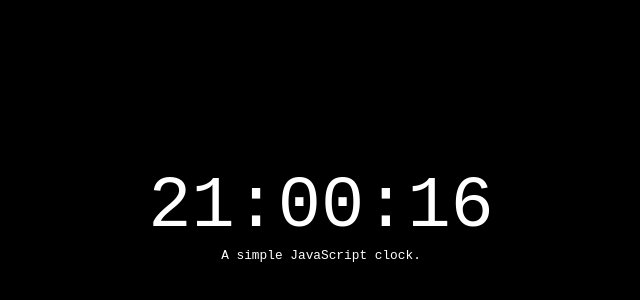
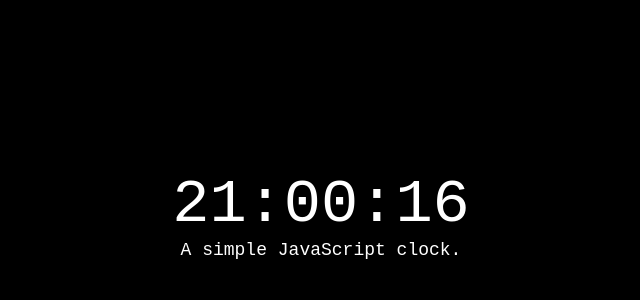
Before and after one commit to edwardedmonds/clock, a plain HTML site: page index.html in a window 1280 px wide. Shown: the part 186-486 px from the top of the page, without its empty margins (319-959 px from the left). Drawn offline with Linux system fonts and the light colour scheme.

Commit message:
Adjusted clamp() contraints

```diff
--- a/css/main.css
+++ b/css/main.css
@@ -17,9 +17,9 @@ body {
 }
 
 .clock {
-  font-size: clamp(24px, 6vw, 72px);
+  font-size: clamp(24px, 6vw, 62px);
 }
 
 .description {
-  font-size: clamp(9px, 1vw, 20px);
+  font-size: clamp(9px, 1.5vw, 18px);
 }
```
